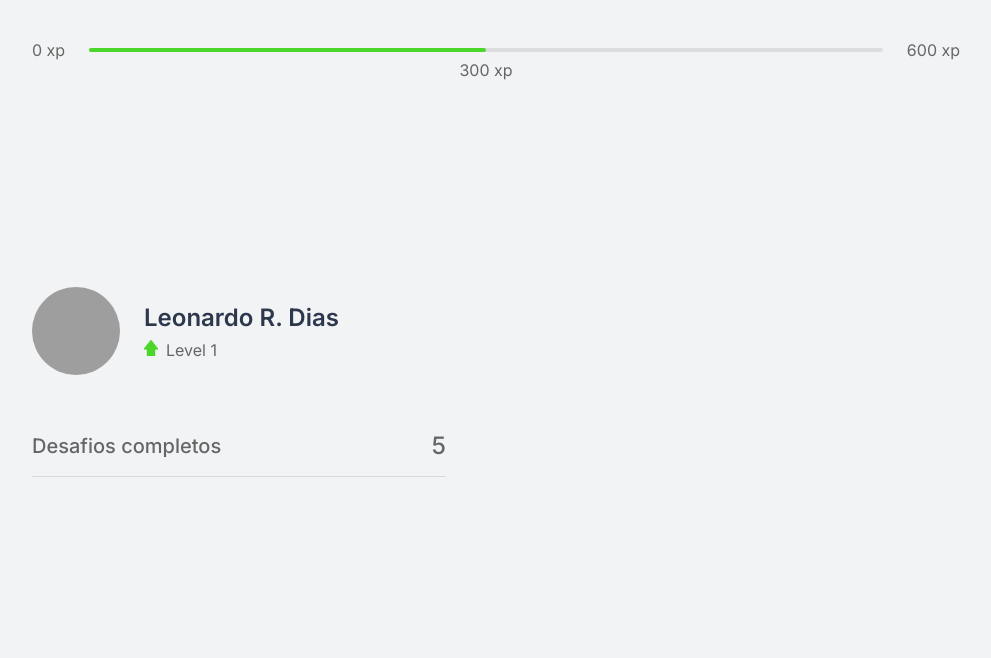
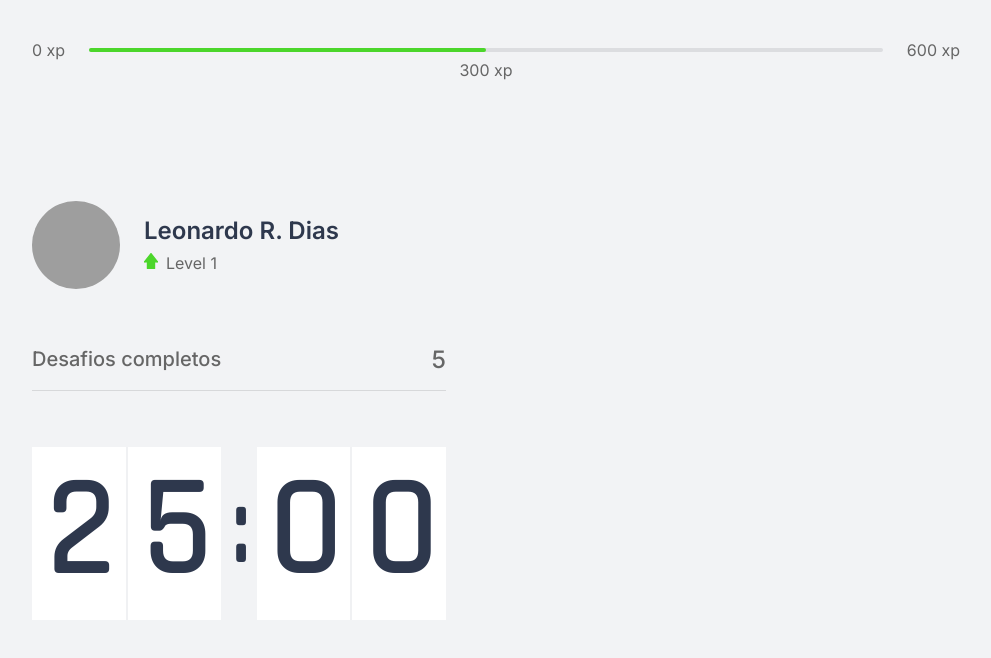
Before and after one commit to leoreisdias/pomoUp-react_next, a Next.js app: page / in a window 1280 px wide. Shown: the top 658 px of the page, without its empty margins (144-1135 px from the left). Built offline with nearby package versions, Linux system fonts and the light colour scheme; grey boxes are pictures that could not be loaded.

Commit message:
Countdown Component created with styles

```diff
--- a/src/components/Countdown.tsx
+++ b/src/components/Countdown.tsx
@@ -0,0 +1,21 @@
+import React from 'react';
+
+import styles from '../styles/components/Countdown.module.css';
+
+const Countdown: React.FC = () => {
+    return (
+        <div className={styles.countdownContainer}>
+            <div>
+                <span>2</span>
+                <span>5</span>
+            </div>
+            <span>:</span>
+            <div>
+                <span>0</span>
+                <span>0</span>
+            </div>
+        </div>
+    );
+}
+
+export default Countdown;
--- a/src/pages/index.tsx
+++ b/src/pages/index.tsx
@@ -6,6 +6,7 @@
 
 import styles from '../styles/pages/Home.module.css';
 import CompletedChallenges from '../components/CompletedChallenges';
+import Countdown from '../components/Countdown';
 
 export default function Home() {
   // const defaultOptions = {
@@ -25,6 +26,7 @@
         <div>
           <Profile />
           <CompletedChallenges />
+          <Countdown />
         </div>
         <div>
 
--- /dev/null
+++ b/src/styles/components/Countdown.module.css
@@ -0,0 +1,37 @@
+.countdownContainer{
+    display: flex;
+    align-items: center;
+    font-family: Rajdhani;
+    font-weight: 600;
+    color: var(--title);
+}
+
+.countdownContainer > div{
+    flex: 1;
+
+    display: flex;
+    align-items: center;
+    justify-content: space-evenly;
+
+    background: var(--white);
+    box-shadow: 5px;
+    font-size: 8.5rem;
+    text-align: center;
+}
+
+.countdownContainer > div span{
+    flex: 1;
+}
+
+.countdownContainer > div span:first-child{
+    border-right: 1px solid #f0f1f3;
+}
+
+.countdownContainer > div span:last-child{
+    border-left: 1px solid #f0f1f3;
+}
+
+.countdownContainer > span{
+    font-size: 6.25rem;
+    margin: 0 0.5rem;
+}
```
